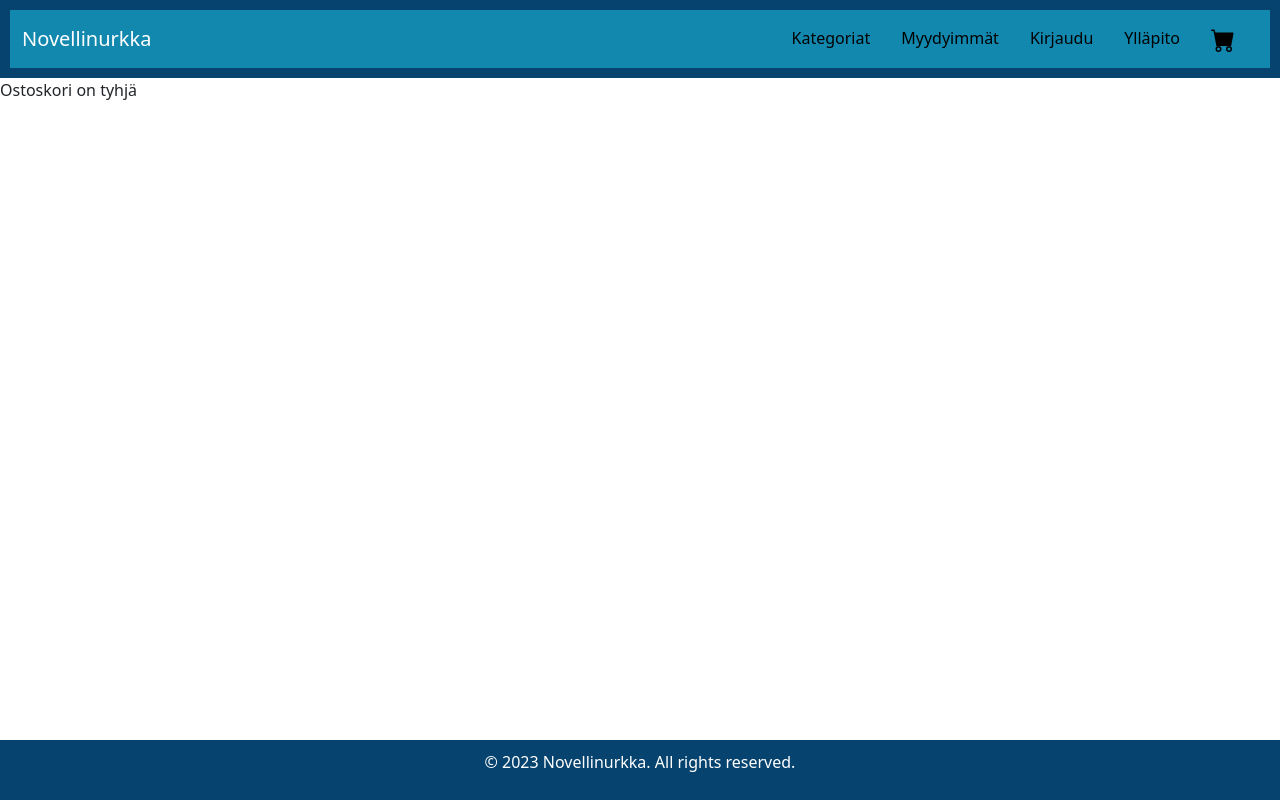
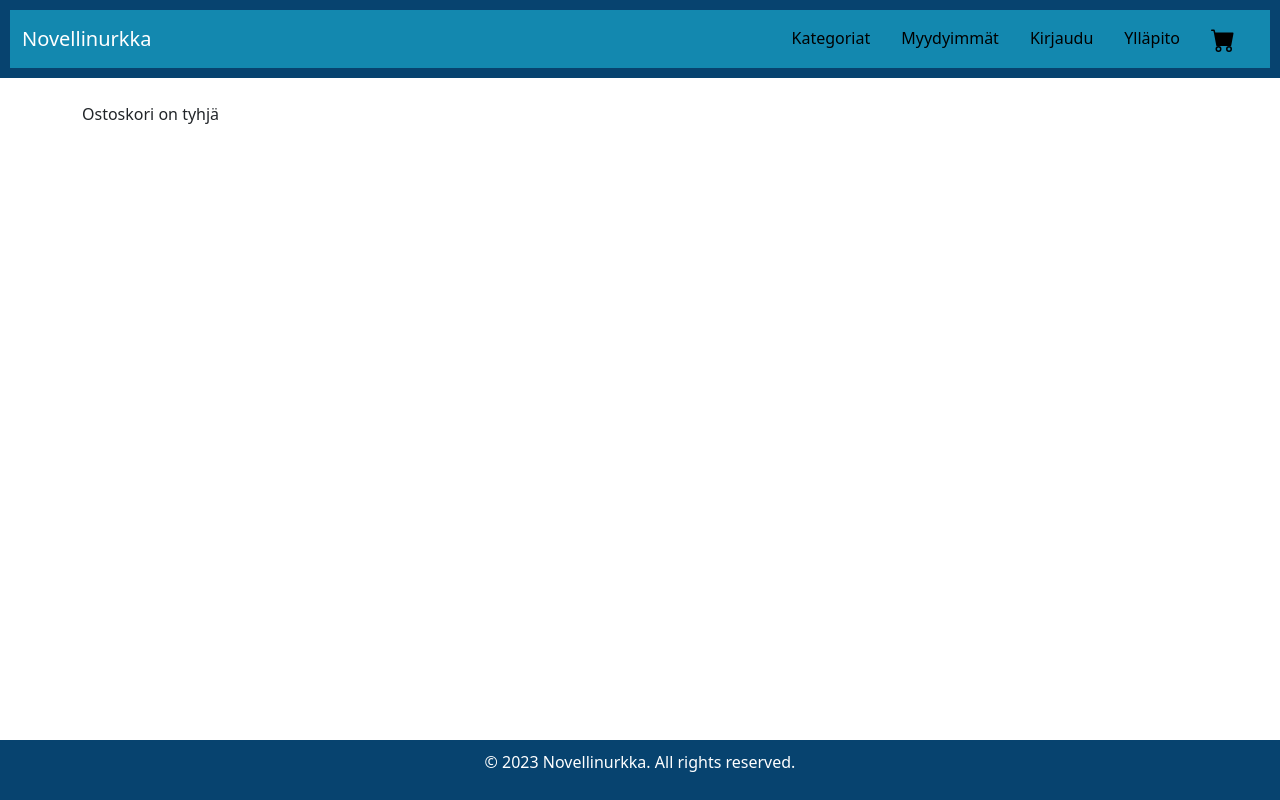
Before and after one commit to Reeta00/Ryhma-9-Verkkopalveluprojekti, a React (Create React App) app: page /cartcontent in a window 1280 px wide. Built offline with nearby package versions, Linux system fonts and the light colour scheme.

Commit message:
Lisäsin tyhjennä kori-toiminnon ja koitin muokata tyyliä bootstrapilla

```diff
--- a/src/App.js
+++ b/src/App.js
@@ -11,11 +11,30 @@ import { CartContent } from './CartContent';
 import { Home } from './Home';
 import getProductData from './ProductData';
 
+
+
 const App = () => {
 
   const { product } = getProductData;
   const [cartItems, setCartItems] = useState([]);
+  const [/*totalPrice*/, setTotalPrice] = useState('');
 
+
+  useEffect(() => {
+
+    const getItemsFromLocalStorage = () => {
+      const savedCartItems = localStorage.getItem('cartItems');
+      if (savedCartItems) {
+        setCartItems(JSON.parse(savedCartItems));
+      }
+    };
+
+    getItemsFromLocalStorage();
+  }, []);
+
+  console.log(cartItems);
+
+  //Funktio, joka lisää tuotteen ostoskoriin
   const onAdd = (product) => {
 
     const storedCartItems = localStorage.getItem('cartItems');
@@ -31,43 +50,48 @@ const App = () => {
       existingCartItems.push({ ...product, qty: 1 });
     }
 
+    existingCartItems = existingCartItems.map((item) => ({
+      ...item,
+      totalPrice: item.price * item.qty,
+    }));
+
+    const newTotalPrice = existingCartItems.reduce((total, item) => {
+      return total + item.price * item.qty;
+    }, 0);
+
     setCartItems(existingCartItems);
+    setTotalPrice(newTotalPrice);
+
+    // Update localStorage with the latest cart items
     localStorage.setItem('cartItems', JSON.stringify(existingCartItems));
+    localStorage.setItem('totalPrice', newTotalPrice);
   };
 
+  //Funktio, joka poistaa tuotteen ostoskorista
   const onRemove = (product) => {
     const exist = cartItems.find((x) => x.id === product.id);
+
+    let newCartItems;
+
     if (exist.qty === 1) {
+      newCartItems = cartItems.filter((x) => x.id !== product.id);
+    } else {
+      newCartItems = cartItems.map((x) =>
+        x.id === product.id ? { ...exist, qty: exist.qty - 1, totalPrice: exist.price * (exist.qty - 1) } : x
+      );
+    }
 
-      const newCartItems = cartItems.filter((x) => x.id !== product.id);
-      setCartItems(newCartItems);
-      localStorage.setItem('cartItems', JSON.stringify(newCartItems));
-    } else {
+    const newTotalPrice = newCartItems.reduce((total, item) => {
+      return total + item.price * item.qty;
+    }, 0);
 
-      const newCartItems = cartItems.map((x) =>
-        x.id === product.id ? { ...exist, qty: exist.qty - 1 } : x
-      );
-      setCartItems(newCartItems);
-      localStorage.setItem('cartItems', JSON.stringify(newCartItems));
-    }
+    setCartItems(newCartItems);
+    setTotalPrice(newTotalPrice);
+
+    // Update localStorage with the latest cart items
+    localStorage.setItem('cartItems', JSON.stringify(newCartItems));
+    localStorage.setItem('totalPrice', newTotalPrice);
   };
-
-  /*const onAdd = (product) => {
-    const existingProduct = cartItems.find(item => item.id === product.id);
-
-    if (existingProduct) {
-      setCartItems(cartItems.map(item => item.id === product.id ? { ...existingProduct, qty: existingProduct.qty + 1 } : item
-      )
-      );
-    } else {
-      const newCartItems = [...cartItems, { ...product, qty: 1 }];
-      console.log(product)
-      console.log(newCartItems)
-      setCartItems(newCartItems)
-      localStorage.setItem('cartItems', JSON.stringify(newCartItems));
-      //setCartItems([...cartItems, { ...product, qty: 1 }]);
-    }
-  };*/
 
   useEffect(() => {
     setCartItems(localStorage.getItem('cartItems') ? JSON.parse(localStorage.getItem('cartItems')) : []);
--- a/src/CartContent.js
+++ b/src/CartContent.js
@@ -1,24 +1,32 @@
 import React, { useEffect, useState } from 'react';
+import { Button, ListGroup, Col, Container, Row, Image } from 'react-bootstrap'
 
 export const CartContent = () => {
   const [cartItems, setCartItems] = useState([]);
+  const [totalPrice, setTotalPrice] = useState('');
 
 
   useEffect(() => {
 
     const getItemsFromLocalStorage = () => {
       const savedCartItems = localStorage.getItem('cartItems');
+      const savedTotalPrice = localStorage.getItem('totalPrice');
+
       if (savedCartItems) {
         setCartItems(JSON.parse(savedCartItems));
       }
+
+      if (savedTotalPrice) {
+        setTotalPrice(savedTotalPrice);
+      }
     };
-
 
     getItemsFromLocalStorage();
   }, []);
 
   console.log(cartItems);
 
+  //Funktio, joka lisää tuotteen ostoskoriin
   const onAdd = (product) => {
 
     const storedCartItems = localStorage.getItem('cartItems');
@@ -34,41 +42,107 @@ export const CartContent = () => {
       existingCartItems.push({ ...product, qty: 1 });
     }
 
+    existingCartItems = existingCartItems.map((item) => ({
+      ...item,
+      totalPrice: item.price * item.qty,
+    }));
+
+    const newTotalPrice = existingCartItems.reduce((total, item) => {
+      return total + item.price * item.qty;
+    }, 0);
+
+    setTotalPrice(newTotalPrice);
     setCartItems(existingCartItems);
     localStorage.setItem('cartItems', JSON.stringify(existingCartItems));
+    localStorage.setItem('totalPrice', newTotalPrice.toString());
   };
 
-
+  //Funktio, joka poistaa tuotteen ostoskorista
   const onRemove = (product) => {
     const exist = cartItems.find((x) => x.id === product.id);
+
+    let newCartItems;
+
     if (exist.qty === 1) {
+      newCartItems = cartItems.filter((x) => x.id !== product.id);
+    } else {
+      newCartItems = cartItems.map((x) =>
+        x.id === product.id ? { ...exist, qty: exist.qty - 1, totalPrice: exist.price * (exist.qty - 1) } : x
+      );
+    }
 
-      const newCartItems = cartItems.filter((x) => x.id !== product.id);
+    const newTotalPrice = newCartItems.reduce((total, item) => {
+      return total + item.price * item.qty;
+    }, 0);
+
+    setTotalPrice(newTotalPrice);
     setCartItems(newCartItems);
     localStorage.setItem('cartItems', JSON.stringify(newCartItems));
-    } else {
+    localStorage.setItem('totalPrice', newTotalPrice.toString());
+  };
 
-      const newCartItems = cartItems.map((x) =>
-        x.id === product.id ? { ...exist, qty: exist.qty - 1 } : x
-      );
-      setCartItems(newCartItems);
-      localStorage.setItem('cartItems', JSON.stringify(newCartItems));
-    }
+  const clearCart = () => {
+    setCartItems([]);
+    setTotalPrice(0);
+    localStorage.removeItem('cartItems');
+    localStorage.removeItem('totalPrice');
   };
 
   return (
+    <Container>
+      <Row className="mt-4">
+        <Col>
+          {cartItems.length === 0 ? (
+            <div>Ostoskori on tyhjä</div>
+          ) : (
+            <ListGroup>
+              {cartItems.map((item) => (
+                <ListGroup.Item key={item.id}>
+                  <div className="d-flex justify-content-between align-items-center">
+                    <Image
+                      src={`http://localhost:3000/${item.img}`}
+                      alt={item.title}
+                      thumbnail
+                      fluid
+                      style={{ maxHeight: '80px' }}
+                    />
                     <div>
-      <div>{cartItems.length === 0 && <div>Ostoskori on tyhjä</div>}</div>
-      {cartItems.map((item) => (
-        <div key={item.id}>
-          <div>{item.title}</div>
-          <div>
-            <button onClick={() => onAdd(item)}>+</button>
-            <button onClick={() => onRemove(item)}>-</button>
+                      <Button
+                        variant="success"
+                        onClick={() => onAdd(item)}
+                        style={{ width: '30px', fontSize: '0.8rem' }}
+                      >
+                        +
+                      </Button>{' '}
+                      <Button
+                        variant="danger"
+                        onClick={() => onRemove(item)}
+                        style={{ width: '30px', fontSize: '0.8rem' }}
+                      >
+                        -
+                      </Button>
                     </div>
-          <div>{item.qty} x {item.price}</div>
+                    <div>{item.qty} kpl</div>
+                    <div>Hinta: {Number(item.totalPrice).toFixed(2)} €</div>
                   </div>
+                </ListGroup.Item>
               ))}
+            </ListGroup>
+          )}
+        </Col>
+      </Row>
+      {cartItems.length > 0 && (
+        <Row className="mt-4">
+          <Col>
+            <div className="d-flex justify-content-between">
+              <strong>Hinta yhteensä: {Number(totalPrice).toFixed(2)}</strong>
+              <Button variant="danger" onClick={clearCart}>
+                Tyhjennä kori
+              </Button>
             </div>
+          </Col>
+        </Row>
+      )}
+    </Container>
   );
 };
```
Lines whose indentation alone changed are shown as unchanged.
